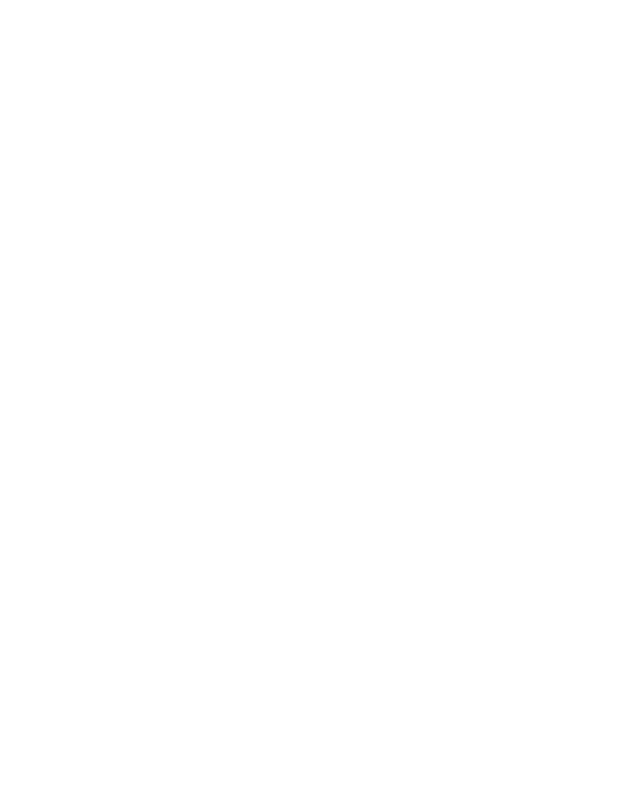
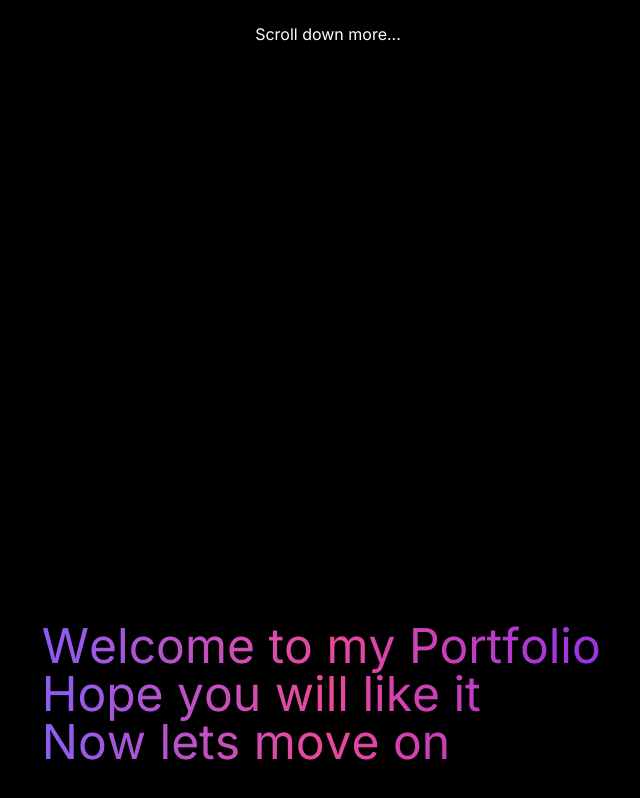
Before and after one commit to SuvrajitGh/SG-Vision, a Next.js app: page /components/welcomestagger in a window 1280 px wide. Before the commit this address had no page. Shown: the part 482-1280 px from the top of the page, without its empty margins (312-952 px from the left). Before the commit the page ends 800 px from the top, so only its background shows below. Built offline with nearby package versions, Linux system fonts and the light colour scheme.

Commit message:
add a new component

```diff
--- a/app/components/header/page.tsx
+++ b/app/components/header/page.tsx
@@ -82,7 +82,7 @@ const EncryptButton = () => {
 const Header = () => {
   return (
     <>
-      <header className="sticky shadow-lg shadow-[#2A0E61]/50 bg-[#03001417] backdrop-blur-md top-0 p-3 flex justify-between max-w-8xl mx-auto z-20 items-center  xl:items-center ">
+      <header className="sticky shadow-lg shadow-[#2A0E61]/50 bg-[#03001417] backdrop-blur-md top-0 p-3 flex justify-between max-w-8xl mx-auto z-20 items-center  xl:items-center">
         <motion.div
           initial={{
             x: -500,
--- /dev/null
+++ b/app/components/welcomestagger/page.tsx
@@ -0,0 +1,131 @@
+"use client"
+import { motion, useInView, useAnimation, Variant } from "framer-motion";
+import { useEffect, useRef } from "react";
+
+function Welcomestagger() {
+  return (
+    <main className="bg-black min-h-screen">
+      <div className="mx-auto max-w-screen-xl pt-14 text-white">
+        <section className="flex h-screen sm:h-[90vh] flex-col items-center justify-center">
+          <AnimatedText
+            text="Hello there"
+            el="h1"
+            className="text-5xl sm:text-5xl md:text-6xl xl:text-[200px] text-transparent bg-gradient-to-r from-violet-500 via-pink-500 to-purple-600 bg-clip-text"
+          />
+          Scroll down more...
+        </section>
+
+        <section className="flex min-h-screen sm:min-h-[100vh] flex-col items-center justify-center">
+          <AnimatedText
+            el="h2"
+            text={[
+              "Welcome to my Portfolio",
+              "Hope you will like it",
+              "Now lets move on",
+            ]}
+            className="text-xl sm:text-2xl md:text-5xl text-transparent bg-gradient-to-r from-violet-500 via-pink-500 to-purple-600 bg-clip-text"
+            repeatDelay={10000}
+          />
+        </section>
+      </div>
+    </main>
+  );
+}
+
+type AnimatedTextProps = {
+  text: string | string[];
+  el?: keyof JSX.IntrinsicElements;
+  className?: string;
+  once?: boolean;
+  repeatDelay?: number;
+  animation?: {
+    hidden: Variant;
+    visible: Variant;
+  };
+};
+
+const defaultAnimations = {
+  hidden: {
+    opacity: 0,
+    y: 20,
+  },
+  visible: {
+    opacity: 1,
+    y: 0,
+    transition: {
+      duration: 0.1,
+    },
+  },
+};
+
+export const AnimatedText = ({
+  text,
+  el: Wrapper = "p",
+  className,
+  once,
+  repeatDelay,
+  animation = defaultAnimations,
+}: AnimatedTextProps) => {
+  const controls = useAnimation();
+  const textArray = Array.isArray(text) ? text : [text];
+  const ref = useRef(null);
+  const isInView = useInView(ref, { amount: 0.5, once });
+
+  useEffect(() => {
+    let timeout: NodeJS.Timeout;
+    const show = () => {
+      controls.start("visible");
+      if (repeatDelay) {
+        timeout = setTimeout(async () => {
+          await controls.start("hidden");
+          controls.start("visible");
+        }, repeatDelay);
+      }
+    };
+
+    if (isInView) {
+      show();
+    } else {
+      controls.start("hidden");
+    }
+
+    return () => clearTimeout(timeout);
+  }, [isInView]);
+
+  return (
+    <Wrapper className={className}>
+      <span className="sr-only">{textArray.join(" ")}</span>
+      <motion.span
+        ref={ref}
+        initial="hidden"
+        animate={controls}
+        variants={{
+          visible: { transition: { staggerChildren: 0.1 } },
+          hidden: {},
+        }}
+        aria-hidden
+      >
+        {textArray.map((line, lineIndex) => (
+          <span className="block" key={`${line}-${lineIndex}`}>
+            {line.split(" ").map((word, wordIndex) => (
+              <span className="inline-block" key={`${word}-${wordIndex}`}>
+                {word.split("").map((char, charIndex) => (
+                  <motion.span
+                    key={`${char}-${charIndex}`}
+                    className="inline-block"
+                    variants={animation}
+                  >
+                    {char}
+                  </motion.span>
+                ))}
+                <span className="inline-block">&nbsp;</span>
+              </span>
+            ))}
+          </span>
+        ))}
+      </motion.span>
+    </Wrapper>
+  );
+};
+
+export default Welcomestagger;
--- a/app/components/workexperience/page.tsx
+++ b/app/components/workexperience/page.tsx
@@ -9,7 +9,7 @@ const WorkExperience = () => {
         initial={{ opacity: 0 }}
         whileInView={{ opacity: 1 }}
         transition={{ duration: 1.5 }}
-        className="h-screen gap-8 p-5 mt-5 md:p-5 overflow-hidden"
+        className="h-screen gap-8 p-5 mt-5  md:p-5 overflow-hidden"
       >
         <h1 className="text-4xl mb-12 tracking-[15px] text-center uppercase">Experience</h1>
         <div className="flex snap overflow-x-scroll gap-10 mt-5 scrollbar-thin scrollbar-tract-gray-400/20 scrollbar-thumb-indigo-400 scrollbar-rounded-full">
--- a/app/page.tsx
+++ b/app/page.tsx
@@ -6,14 +6,15 @@ import MoreProjects from "./components/moreprojects/page";
 import Projects from "./components/projects/page";
 import Skills from "./components/skills/page";
 import Testimonial from "./components/testimonials/page";
+import Welcomestagger from "./components/welcomestagger/page";
 import WorkExperience from "./components/workexperience/page";
 
 export default function Home() {
   return (
     <>
-
         <Header />
         <Hero />
+        <Welcomestagger/>
         <Projects />
         <MoreProjects />
         <Skills />
@@ -21,7 +22,6 @@ export default function Home() {
         <Gallery />
         <Testimonial />
         <Footer />
-
     </>
   );
 }
```
Also changed, not shown: app/components/currentproject/page.tsx (added), public/currentproject.jpg (added).
